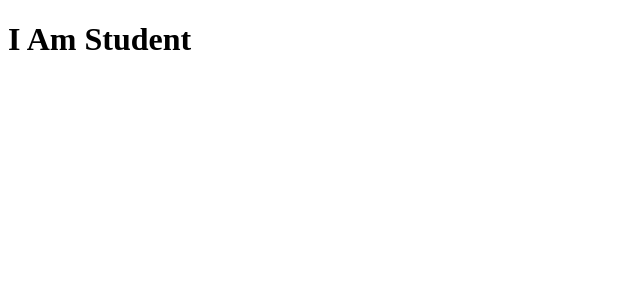
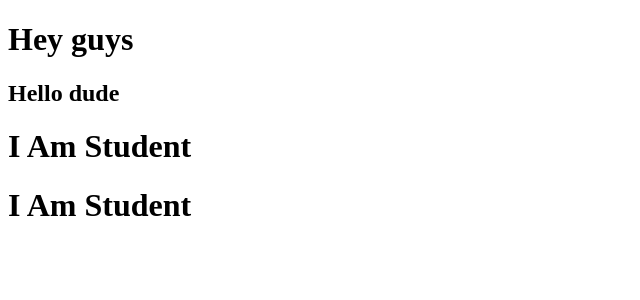
Before and after one commit to piyush-Rathor/React, a React (Create React App) app: page / in a window 1280 px wide. Shown: the top 300 px of the page, without its empty margins (0-640 px from the left). Built offline with nearby package versions, Linux system fonts and the light colour scheme.

Commit message:
Using Multiple Component

```diff
--- a/src/App.js
+++ b/src/App.js
@@ -1,9 +1,12 @@
 import React, { Component, Fragment } from 'react';
+import Student from './Student'
 class App extends Component{
     render(){
         return(<>
             <h1>Hey guys</h1>
             <h2>Hello dude</h2>
+            <Student />
+            <Student />
         </>)
     }
 }
--- a/src/index.js
+++ b/src/index.js
@@ -1,5 +1,5 @@
 import React from 'react';
 import ReactDOM from 'react-dom';
-import Student from "./Student";
+import Student from "./App";
 
 ReactDOM.render(<Student />,document.getElementById("root"));
```
